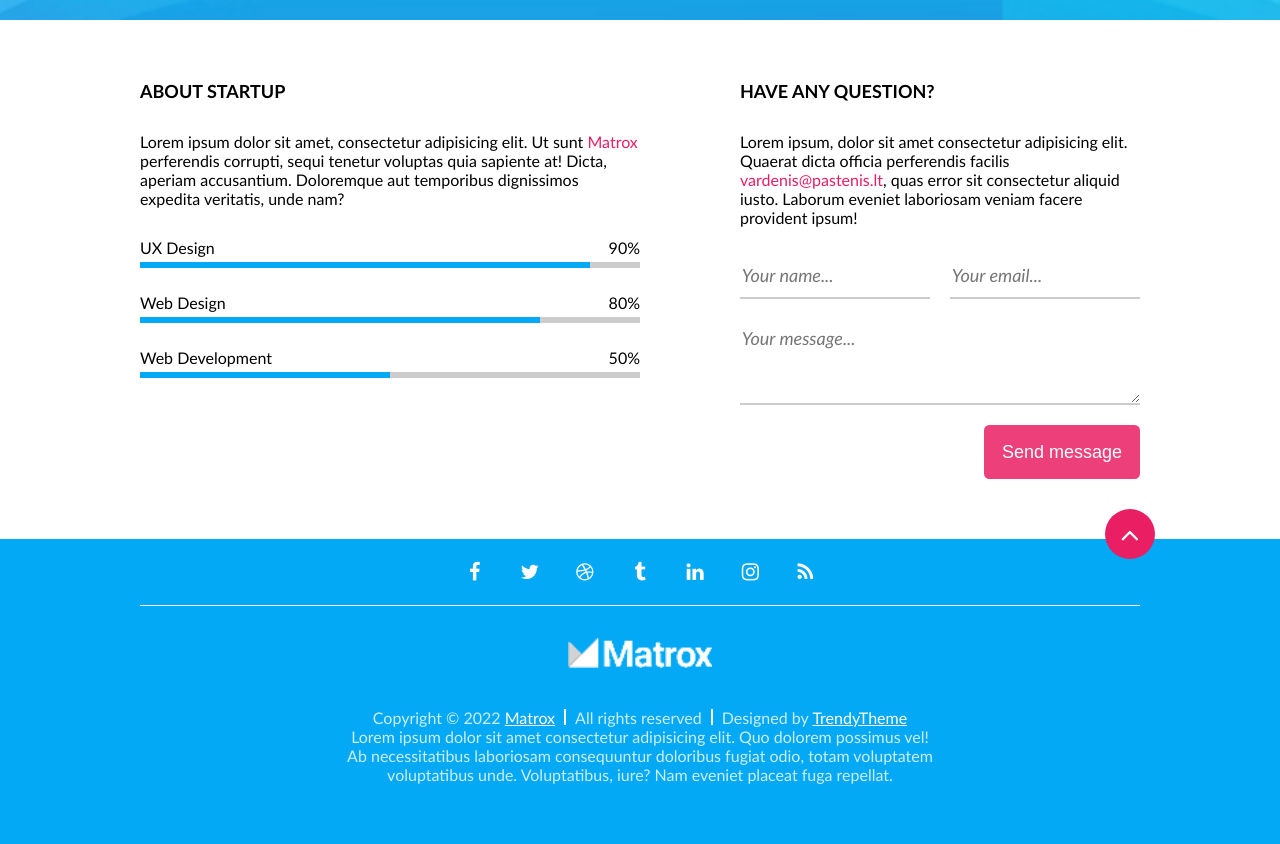
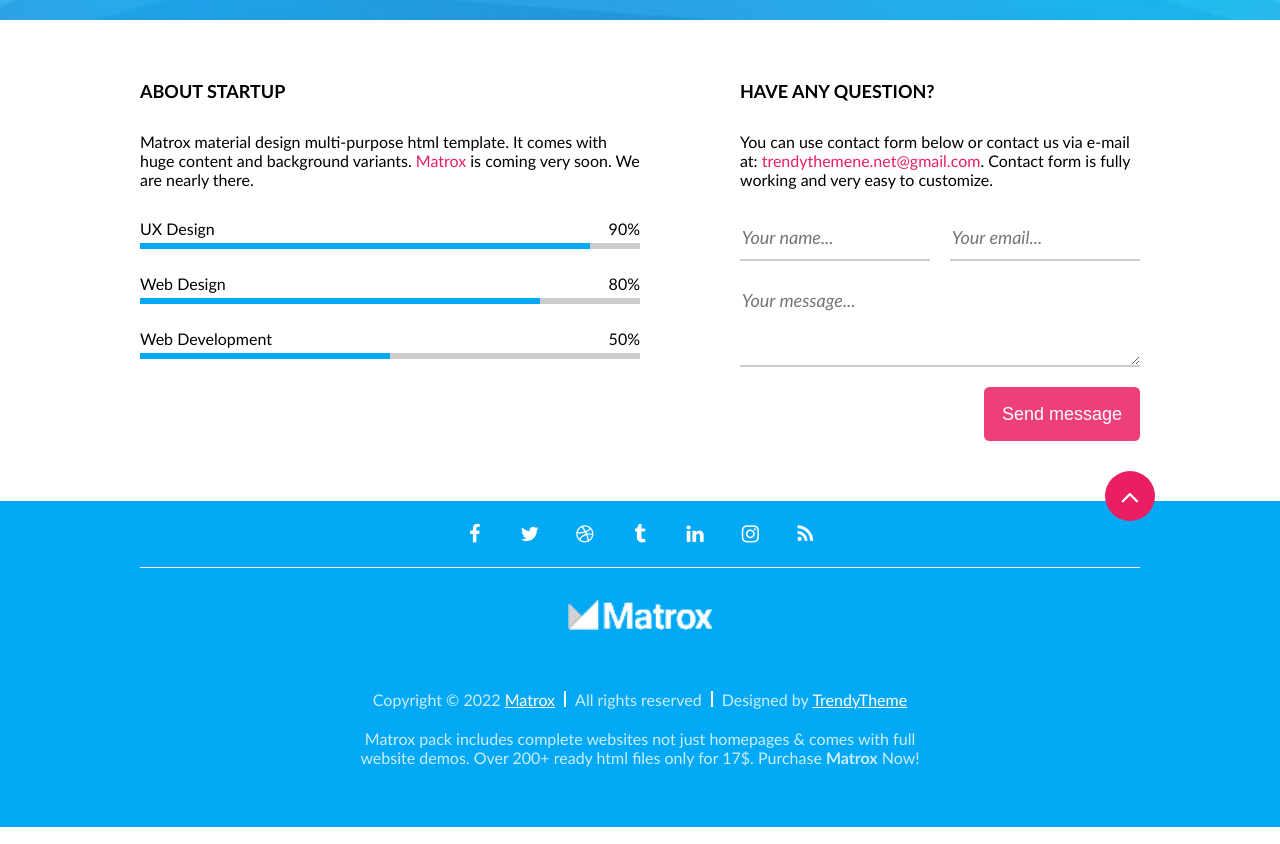
Before and after one commit to JurgitaE/04-coming-soon, a website: page index.html in a window 1280 px wide. Shown: the part 780-1624 px from the top of the page. Drawn offline with Linux system fonts and the light colour scheme.

Commit message:
update #41

```diff
--- a/css/pages/home.css
+++ b/css/pages/home.css
@@ -1,7 +1,7 @@
 .container.hero {
     min-height: 100vh;
     background-color: red;
-    background-image: url(../../img/background.png);
+    background-image: url(../../img/background-original.jpeg);
     background-repeat: no-repeat;
     background-position: bottom;
     background-size: cover;
@@ -41,7 +41,7 @@
     width: 90%;
     display: grid;
     grid-template-columns: 1fr;
-    gap: 20px;
+    gap: 40px;
     grid-template-areas:
         "email"
         "subscribe";
@@ -60,7 +60,7 @@
     color: #fff;
 }
 .subscribe input:focus {
- outline-color: #fff;
+    outline-color: #fff;
 }
 
 .subscribe > div > input::placeholder {
@@ -137,6 +137,7 @@
     align-items: center;
     text-align: center;
     color: #fffc;
+    gap: 20px;
 }
 
 .bottom > .logo {
--- a/index.html
+++ b/index.html
@@ -88,10 +88,9 @@
                 <div class="column">
                     <h2 class="section-title">About startup</h2>
                     <p class="section-description">
-                        Lorem ipsum dolor sit amet, consectetur adipisicing elit. Ut sunt
-                        <a href="#">Matrox</a> perferendis corrupti, sequi tenetur
-                        voluptas quia sapiente at! Dicta, aperiam accusantium. Doloremque
-                        aut temporibus dignissimos expedita veritatis, unde nam?
+                        Matrox material design multi-purpose html template. It comes with
+                        huge content and background variants. <a href="#">Matrox</a> is
+                        coming very soon. We are nearly there.
                     </p>
                     <div class="progress-bar-list">
                         <div class="progress-bar">
@@ -126,11 +125,10 @@
                 <div class="column right">
                     <h2 class="section-title">Have any question?</h2>
                     <p class="section-description">
-                        Lorem ipsum, dolor sit amet consectetur adipisicing elit. Quaerat
-                        dicta officia perferendis facilis
-                        <a href="mailto:vardenis@pastenis.lt">vardenis@pastenis.lt</a>,
-                        quas error sit consectetur aliquid iusto. Laborum eveniet
-                        laboriosam veniam facere provident ipsum!
+                        You can use contact form below or contact us via e-mail at:
+                        <a href="mailto:vardenis@pastenis.lt"
+                            >trendythemene.net@gmail.com</a
+                        >. Contact form is fully working and very easy to customize.
                     </p>
                     <form action="/">
                         <div class="cell-1">
@@ -191,10 +189,9 @@
                     </p>
                 </div>
                 <p class="footer-description">
-                    Lorem ipsum dolor sit amet consectetur adipisicing elit. Quo dolorem
-                    possimus vel! Ab necessitatibus laboriosam consequuntur doloribus
-                    fugiat odio, totam voluptatem voluptatibus unde. Voluptatibus, iure?
-                    Nam eveniet placeat fuga repellat.
+                    Matrox pack includes complete websites not just homepages &amp; comes
+                    with full website demos. Over 200+ ready html files only for 17$.
+                    Purchase <strong>Matrox</strong> Now!
                 </p>
             </div>
         </footer>
```
